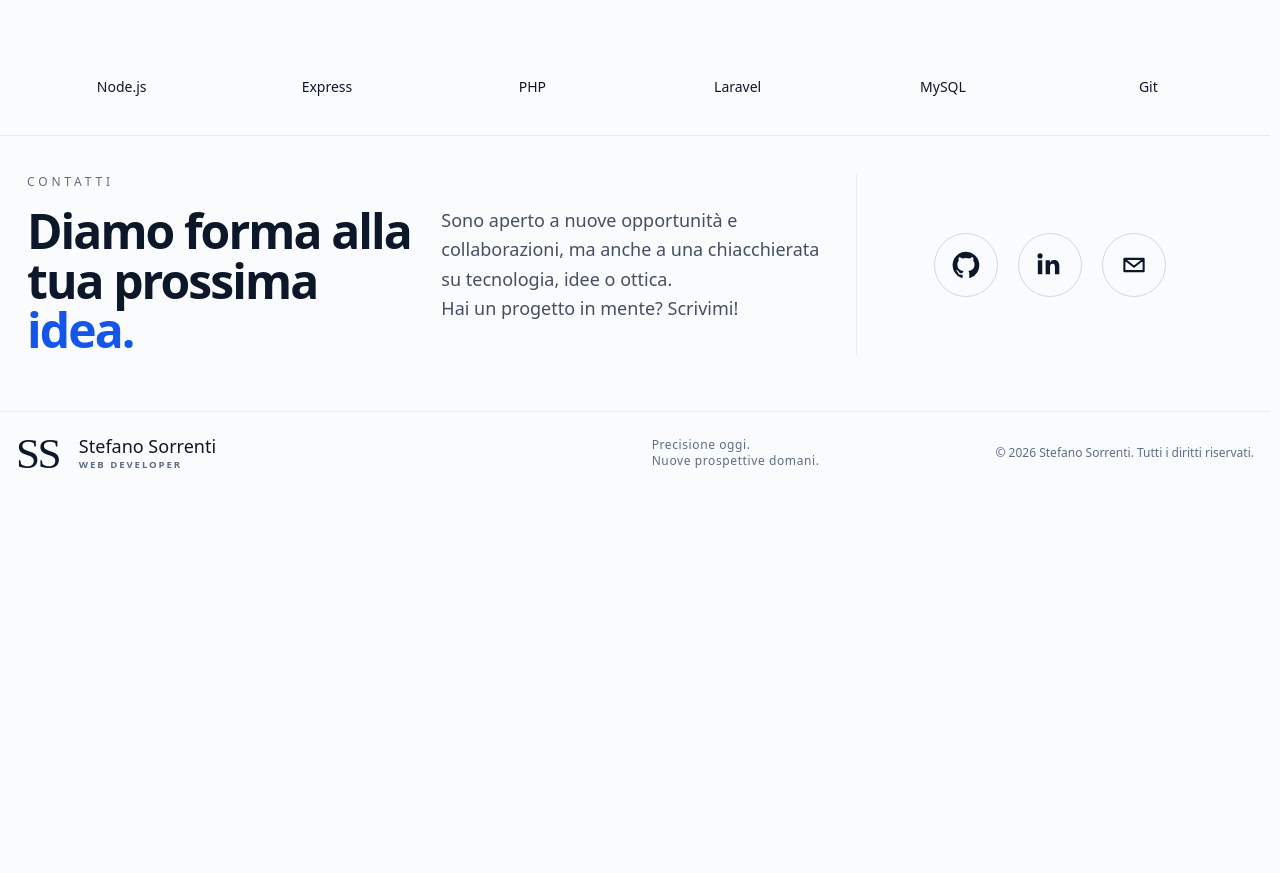
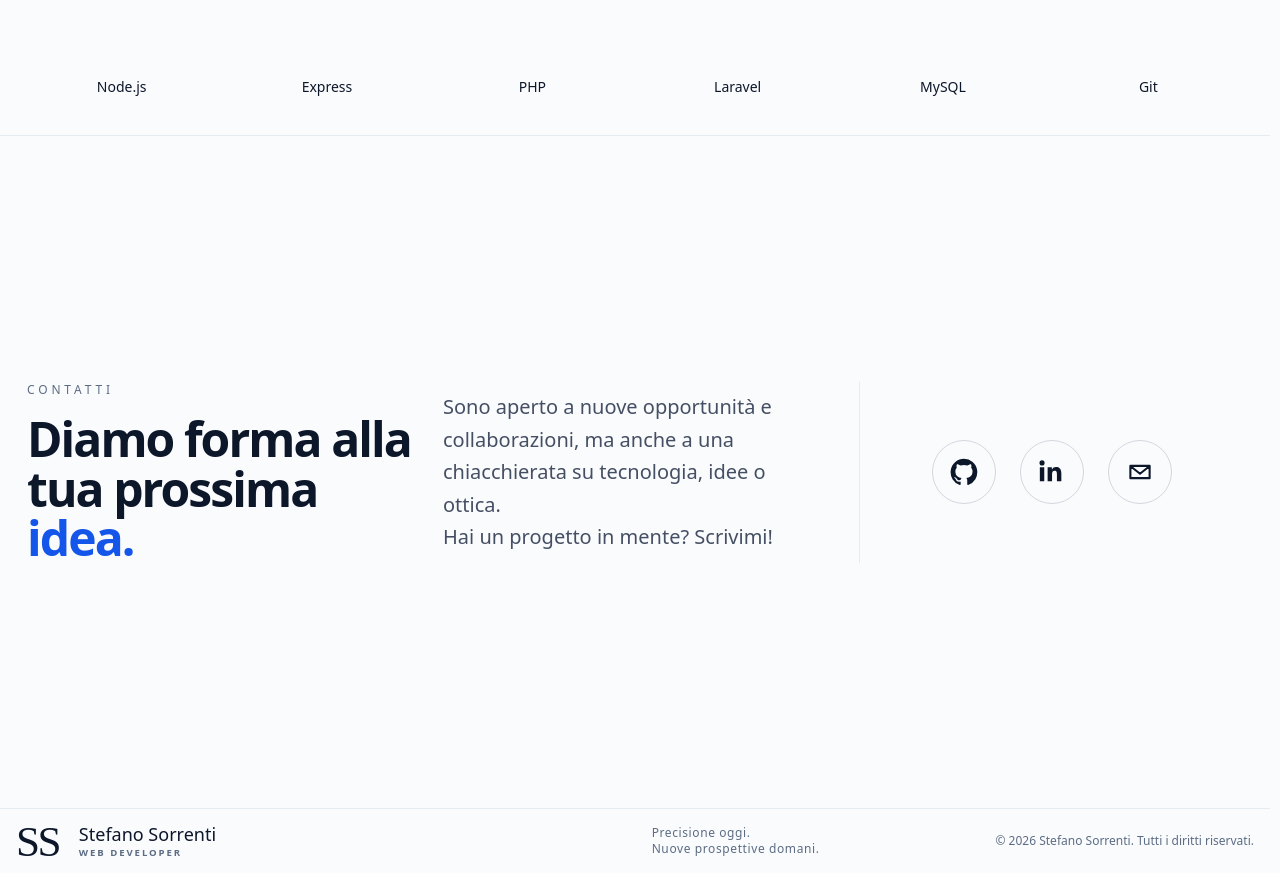
Before and after one commit to stefanosorrenti/portfolio, a React (Vite) app: page /#home in a window 1280 px wide. Shown: the part 2120-2993 px from the top of the page. Before the commit the page ends 2615 px from the top, so only its background shows below. Built offline with nearby package versions, Linux system fonts and the light colour scheme; some icons are missing; a web font is replaced by a local one.

Commit message:
Update the layout and style of your contact section and footer to improve visual appeal and responsiveness.

```diff
--- a/src/components/AppFooter.jsx
+++ b/src/components/AppFooter.jsx
@@ -5,7 +5,7 @@ export default function AppFooter() {
 
         <footer className="border-t border-line bg-canvas font-sans text-ink">
 
-            <div className="container mx-auto flex flex-col items-start gap-8 px-4 py-5 md:flex-row md:flex-wrap md:items-center lg:flex-nowrap lg:justify-between">
+            <div className="container mx-auto flex flex-col items-start gap-8 px-4 min-h-[4rem] md:flex-row md:flex-wrap md:items-center lg:flex-nowrap lg:justify-between">
 
                 {/* Developer Name */}
                 <div className="flex shrink-0 items-center gap-5 lg:grow">
--- a/src/sections/AppContactSection.jsx
+++ b/src/sections/AppContactSection.jsx
@@ -2,21 +2,21 @@ export default function AppContactSection() {
     return (
 
         /* Contact Section */
-        <div className="-mb-px border-b border-line md:py-2 lg:py-5 xl:py-7">
+        <div className="-mb-px border-b border-line">
             <section
                 id="contacts"
                 aria-labelledby="contact-title"
-                className="container mx-auto grid gap-8 bg-canvas px-[27px] py-9 lg:min-h-[125px] lg:grid-cols-3 lg:gap-[27px] lg:pt-[10px] lg:pb-[28px]"
+                className="container mx-auto flex min-h-[84svh] flex-col justify-center gap-6 bg-canvas px-[27px] py-8 sm:gap-7 sm:py-9 md: md:gap-8 md:py-10 lg:grid lg:grid-cols-3 lg:content-center lg:gap-[27px] lg:py-12 xl:gap-8 xl:py-14 2xl:gap-10 2xl:py-16"
             >
 
                 {/* Title */}
-                <div className="lg:flex lg:min-h-40 lg:flex-col lg:justify-center xl:min-h-44">
+                <div className="lg:flex lg:flex-col lg:justify-center">
                     <span className="mb-[9px] block text-[11px] leading-[14px] font-medium tracking-[0.32em] text-muted uppercase md:mb-3 lg:text-xs lg:leading-4 xl:mb-4">
                         Contatti
                     </span>
                     <h2
                         id="contact-title"
-                        className="text-[34px] leading-[1.03] font-bold tracking-[-0.04em] text-ink sm:text-[38px] md:text-[40px] xl:text-[48px]"
+                        className="text-[36px] leading-[1.03] font-bold tracking-[-0.04em] text-ink sm:text-[38px] md:text-[40px] lg:text-[42px] xl:text-[48px] 2xl:text-[52px]"
                     >
                         Diamo forma alla <br /> tua prossima <span className="text-brand">idea.</span>
                     </h2>
@@ -25,7 +25,7 @@ export default function AppContactSection() {
 
                 {/* Description */}
                 <div className="flex lg:items-center">
-                    <p className="max-w-[420px] text-base leading-[1.5] text-body md:max-w-2xl md:leading-relaxed lg:max-w-none xl:text-lg">
+                    <p className="max-w-[420px] text-base leading-[1.5] text-body sm:max-w-md md:max-w-lg md:text-lg md:leading-relaxed lg:max-w-xl xl:max-w-2xl xl:text-xl 2xl:max-w-3xl">
                         Sono aperto a nuove opportunità e collaborazioni, ma anche a una chiacchierata su tecnologia, idee o ottica.
                         <br className="hidden md:block" />
                         Hai un progetto in mente? Scrivimi!
@@ -34,7 +34,7 @@ export default function AppContactSection() {
 
 
                 {/* Links */}
-                <div className="flex flex-wrap items-center gap-3 md:gap-4 lg:min-h-28 lg:justify-center lg:border-l lg:border-line xl:min-h-32 xl:gap-5">
+                <div className="flex flex-wrap items-center gap-3 sm:gap-3.5 md:gap-4 lg:justify-center lg:gap-5 lg:border-l lg:border-line xl:gap-6 2xl:gap-7">
                     <a
                         href="https://github.com/stefanosorrenti"
                         aria-label="GitHub"
```
